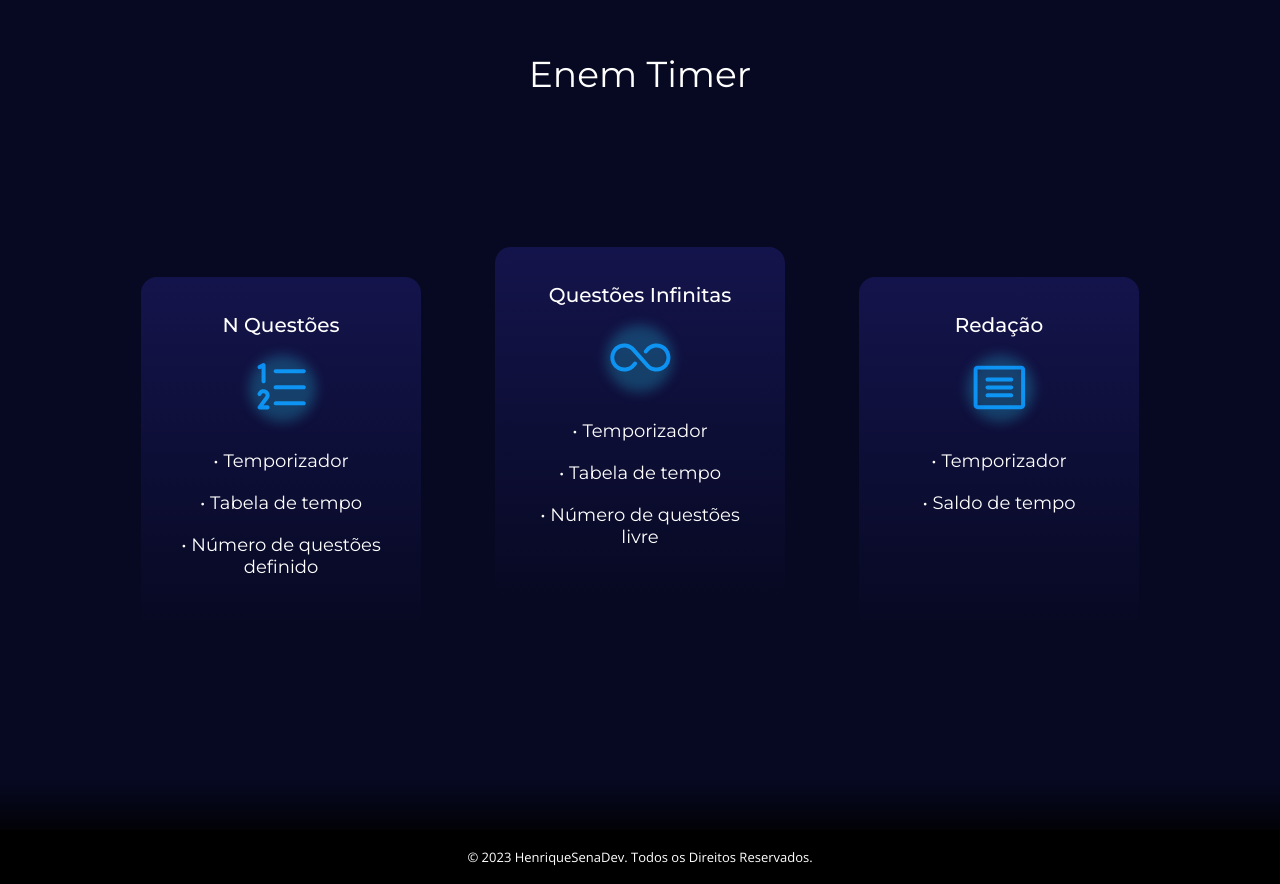
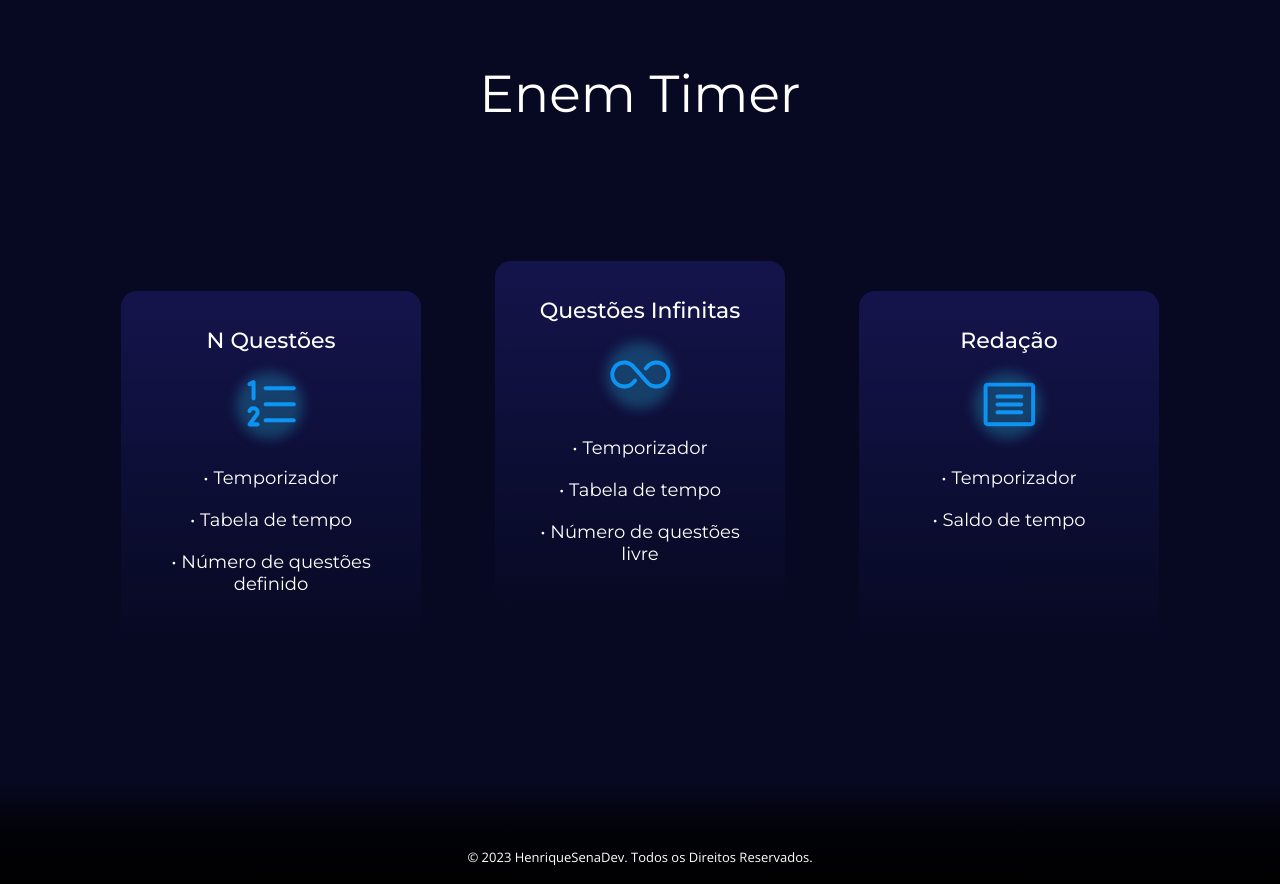
Before and after one commit to HenriqueSenaDev/enem-timer, a React (Vite) app: page / in a window 1280 px wide. Built offline with nearby package versions, Linux system fonts and the light colour scheme.

Commit message:
Home page styles fix

```diff
--- a/src/App.css
+++ b/src/App.css
@@ -29,7 +29,7 @@ input::-webkit-inner-spin-button {
   -webkit-appearance: none;
 }
 
-@media(min-width: 992px) {
+/* @media(min-width: 992px) {
   ::-webkit-scrollbar {
     width: 11px;
   }
@@ -47,4 +47,4 @@ input::-webkit-inner-spin-button {
   ::-webkit-scrollbar-thumb:hover {
     background-color: rgba(68, 63, 128, 0.416);
   }
-}
+} */
--- a/src/pages/home/components/footer/styles.css
+++ b/src/pages/home/components/footer/styles.css
@@ -1,5 +1,5 @@
 footer {
-  background-color: #000;
+  background: linear-gradient(rgba(0, 0, 0, 80%) 15%, #000);
   padding: 14px 38px 18px 38px;
   display: flex;
   align-items: center;
--- a/src/pages/home/components/homecard/styles.css
+++ b/src/pages/home/components/homecard/styles.css
@@ -2,7 +2,7 @@
   background: linear-gradient(#14144C, rgba(30, 30, 125, 0));
   border-radius: 16px;
   padding: 36px 32px;
-  width: 280px;
+  width: 270px;
   height: 340px;
   cursor: pointer;
   transition: all 0.2s ease;
@@ -18,7 +18,7 @@
 }
 
 .home-card li {
-  font-size: 18px;
+  font-size: 15px;
 }
 
 .home-card-img-area {
@@ -49,6 +49,21 @@
   gap: 20px;
 }
 
+@media(min-width: 768px) {
+  .home-card {
+    width: 300px;
+    height: 380px;
+  }
+
+  .home-card h1 {
+    font-size: 22px;
+  }
+
+  .home-card li {
+    font-size: 18px;
+  }
+}
+
 @media(min-width: 992px) {
   .home-card {
     height: 355px;
--- a/src/pages/home/index.tsx
+++ b/src/pages/home/index.tsx
@@ -9,6 +9,9 @@ import essayIcon from '../../assets/essay.svg';
 import './styles.css';
 
 function Home() {
+  const [isDesktop, setIsDesktop] = useState<boolean>(
+    document.body.clientWidth >= 992,
+  );
   const [currentCardIndex, setCurrentCardIndex] = useState<number>(1);
 
   const cards = [
@@ -35,23 +38,33 @@ function Home() {
     />,
   ];
 
+  window.addEventListener('resize', () =>
+    setIsDesktop(document.body.clientWidth >= 992),
+  );
+
   return (
     <div>
       <div className='home-container'>
         <h1 className='main-header'>Enem Timer</h1>
 
-        {currentCardIndex > 0 && (
-          <img className='card-left-arrow' src={leftArrow} alt='left arrow'
+        {!isDesktop && currentCardIndex > 0 && (
+          <img
+            className='card-left-arrow'
+            src={leftArrow}
+            alt='left arrow'
             onClick={() => setCurrentCardIndex(currentCardIndex - 1)}
           />
         )}
 
-        <div className='home-cards-area' >
-          {document.body.clientWidth < 992 ? cards[currentCardIndex] : cards}
+        <div className='home-cards-area'>
+          {isDesktop ? cards : cards[currentCardIndex]}
         </div>
 
-        {currentCardIndex < 2 && (
-          <img className='card-right-arrow' src={rightArrow} alt='right arrow'
+        {!isDesktop && currentCardIndex < 2 && (
+          <img
+            className='card-right-arrow'
+            src={rightArrow}
+            alt='right arrow'
             onClick={() => setCurrentCardIndex(currentCardIndex + 1)}
           />
         )}
--- a/src/pages/home/styles.css
+++ b/src/pages/home/styles.css
@@ -5,13 +5,13 @@
   text-align: center;
   flex-direction: column;
   height: 100vh;
-  padding-top: 42px;
+  padding-top: 10vh;
   overflow-x: hidden;
   position: relative;
 }
 
 .main-header {
-  font-size: 28px;
+  font-size: 34px;
   font-weight: 400;
 }
 
@@ -32,20 +32,49 @@
 }
 
 .card-left-arrow {
-  transform: translateX(-170px);
+  transform: translateX(-140px);
 }
 
 .card-right-arrow {
-  transform: translateX(170px);
+  transform: translateX(140px);
+}
+
+@media(min-width: 360px) {
+  .card-left-arrow {
+    transform: translateX(-160px);
+  }
+
+  .card-right-arrow {
+    transform: translateX(160px);
+  }
+}
+
+@media(min-width: 390px) {
+  .main-header {
+    font-size: 40px;
+  }
+}
+
+@media(min-width: 768px) {
+  .main-header {
+    font-size: 52px;
+  }
+
+  .card-left-arrow {
+    transform: translateX(-180px);
+  }
+
+  .card-right-arrow {
+    transform: translateX(180px);
+  }
 }
 
 @media(min-width: 992px) {
   .home-container {
-    padding-top: 52px;
+    padding-top: 62px;
   }
 
   .main-header {
-    font-size: 36px;
     margin-bottom: 1%;
   }
 
```
Also changed, not shown: src/pages/home/components/footer/index.tsx (+5 -2 lines), src/pages/home/components/homecard/index.tsx (+9 -7 lines).
